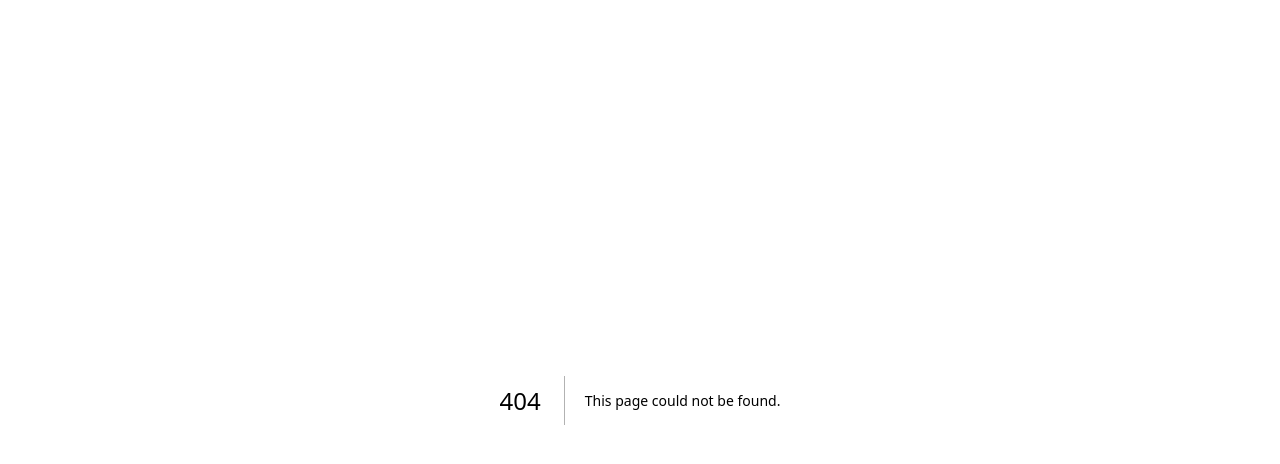
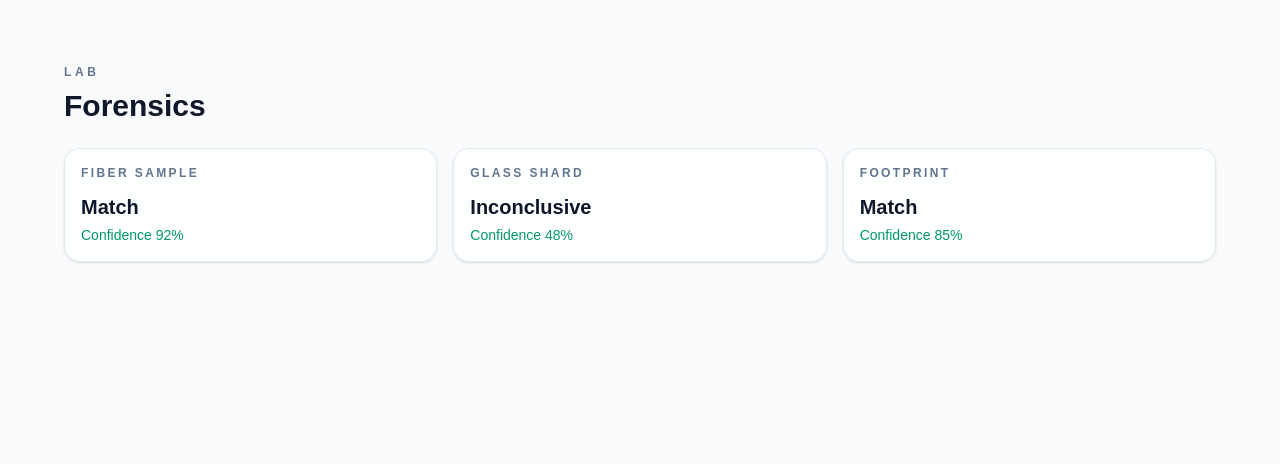
Before and after one commit to BobFarreras/crims-project, a Next.js app in the folder frontend/: page /game/forensics in a window 1280 px wide. Before the commit this address had no page. Shown: the top 464 px of the page. Built offline with nearby package versions, Linux system fonts and the light colour scheme.

Commit message:
feat: crear forensics UI

```diff
--- /dev/null
+++ b/frontend/app/game/forensics/page.tsx
@@ -0,0 +1,11 @@
+import ForensicsPanel from '@/features/forensics/ForensicsPanel'
+
+export default function ForensicsPage() {
+  return (
+    <div className="min-h-screen bg-slate-50 px-6 py-16 text-slate-900">
+      <div className="mx-auto max-w-6xl">
+        <ForensicsPanel />
+      </div>
+    </div>
+  )
+}
--- /dev/null
+++ b/frontend/features/forensics/ForensicsPanel.tsx
@@ -0,0 +1,32 @@
+'use client'
+
+const analyses = [
+  { id: 'f1', clue: 'Fiber sample', result: 'Match', confidence: '92%' },
+  { id: 'f2', clue: 'Glass shard', result: 'Inconclusive', confidence: '48%' },
+  { id: 'f3', clue: 'Footprint', result: 'Match', confidence: '85%' }
+]
+
+export default function ForensicsPanel() {
+  return (
+    <section className="flex w-full flex-col gap-6">
+      <header className="flex flex-col gap-2">
+        <span className="text-xs font-semibold uppercase tracking-[0.3em] text-slate-500">Lab</span>
+        <h1 className="text-3xl font-semibold text-slate-900">Forensics</h1>
+      </header>
+
+      <div className="grid gap-4 md:grid-cols-3">
+        {analyses.map((analysis) => (
+          <article
+            key={analysis.id}
+            data-testid="forensic-card"
+            className="rounded-2xl border border-slate-200 bg-white/90 p-4 shadow-sm"
+          >
+            <p className="text-xs font-semibold uppercase tracking-[0.2em] text-slate-500">{analysis.clue}</p>
+            <p className="mt-3 text-xl font-semibold text-slate-900">{analysis.result}</p>
+            <p className="mt-1 text-sm text-emerald-600">Confidence {analysis.confidence}</p>
+          </article>
+        ))}
+      </div>
+    </section>
+  )
+}
```
Also changed, not shown: 2 other files (tests, documents, lock files or other folders).
